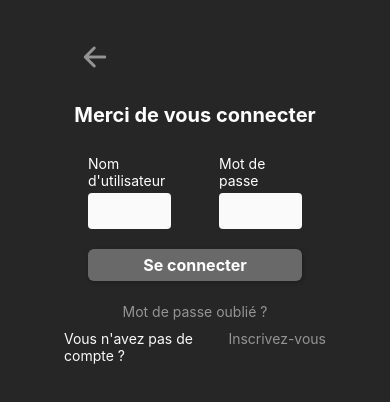
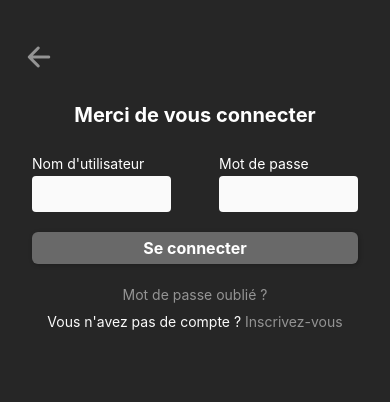
Before and after one commit to JosephBaegne22/FRONT-END, a React Native app: screen /Login in a window 390 px wide. Shown: the top 402 px of the page. Built offline with nearby package versions, Linux system fonts and the light colour scheme.

Commit message:
Refactor: Add SafeAreaView to AuthContent and adjuste paddingHorizontal for platform-specific spacing.

```diff
--- a/components/Auth/AuthContent.js
+++ b/components/Auth/AuthContent.js
@@ -1,6 +1,7 @@
 import { useState } from "react";
-import { Alert, StyleSheet, View, Text } from "react-native";
+import { Alert, StyleSheet, View, Text, Platform } from "react-native";
 import { useNavigation } from "@react-navigation/native";
+import { SafeAreaView } from "react-native-safe-area-context";
 
 import FlatButton from "../ui/FlatButton";
 import AuthForm from "./AuthForm";
@@ -47,6 +48,7 @@ function AuthContent({ isLogin, isResetPwd, onAuthenticate, title, style }) {
 
   return (
     <View style={[styles.authContent, style]}>
+      <SafeAreaView style={{ flex: 1 }}>
         {(isLogin || isResetPwd) && (
           <IconButton
             icon={"arrow-back"}
@@ -87,6 +89,7 @@ function AuthContent({ isLogin, isResetPwd, onAuthenticate, title, style }) {
             ></SwitchLink>
           )
         )}
+      </SafeAreaView>
     </View>
   );
 }
@@ -96,7 +99,7 @@ export default AuthContent;
 const styles = StyleSheet.create({
   authContent: {
     flex: 1,
-    paddingHorizontal: 64,
+    paddingHorizontal: Platform.OS === "android" ? 64 : 8,
     backgroundColor: Colors.primary800,
     elevation: 2,
   },
```
Lines whose indentation alone changed are shown as unchanged.
